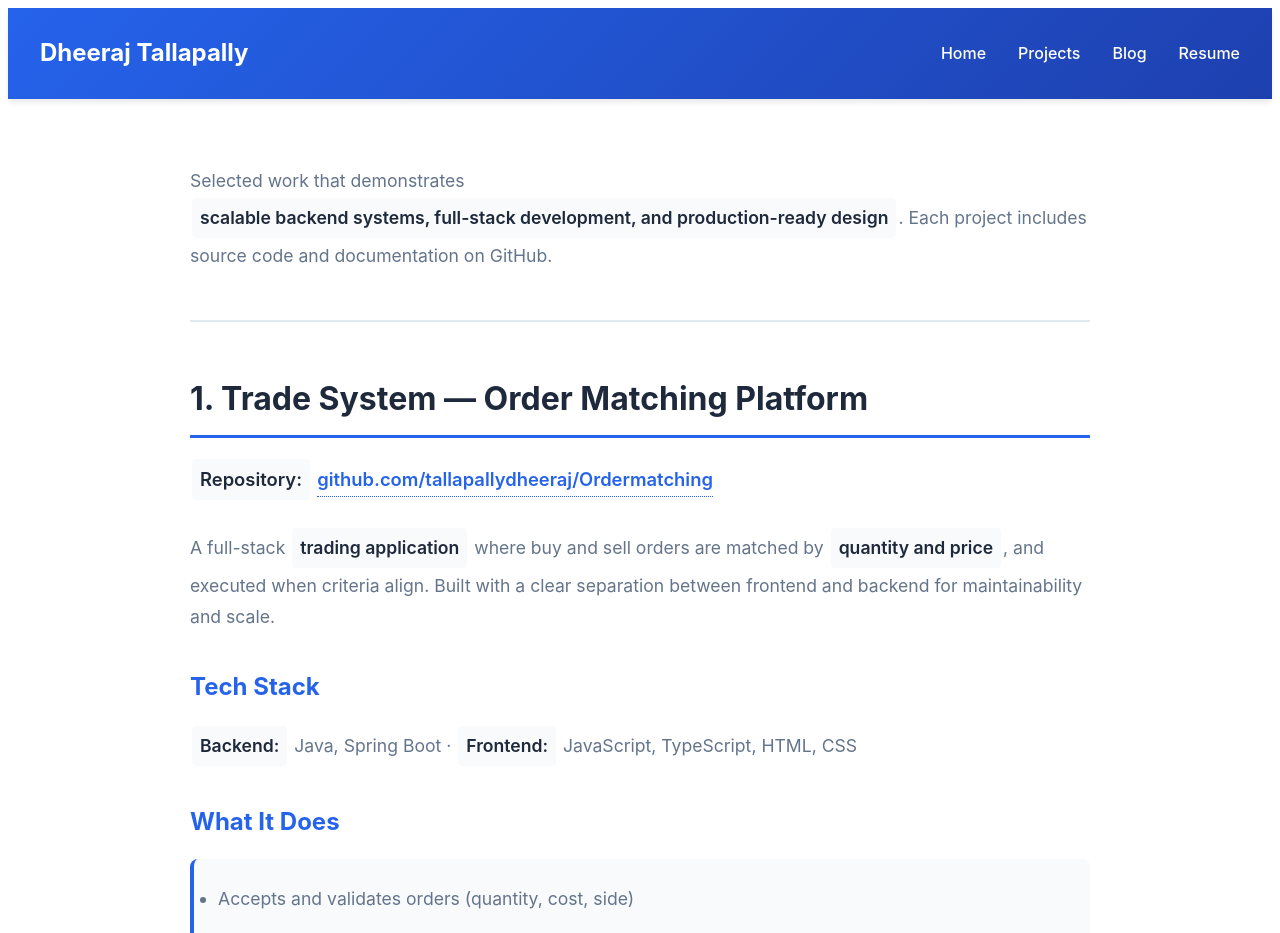
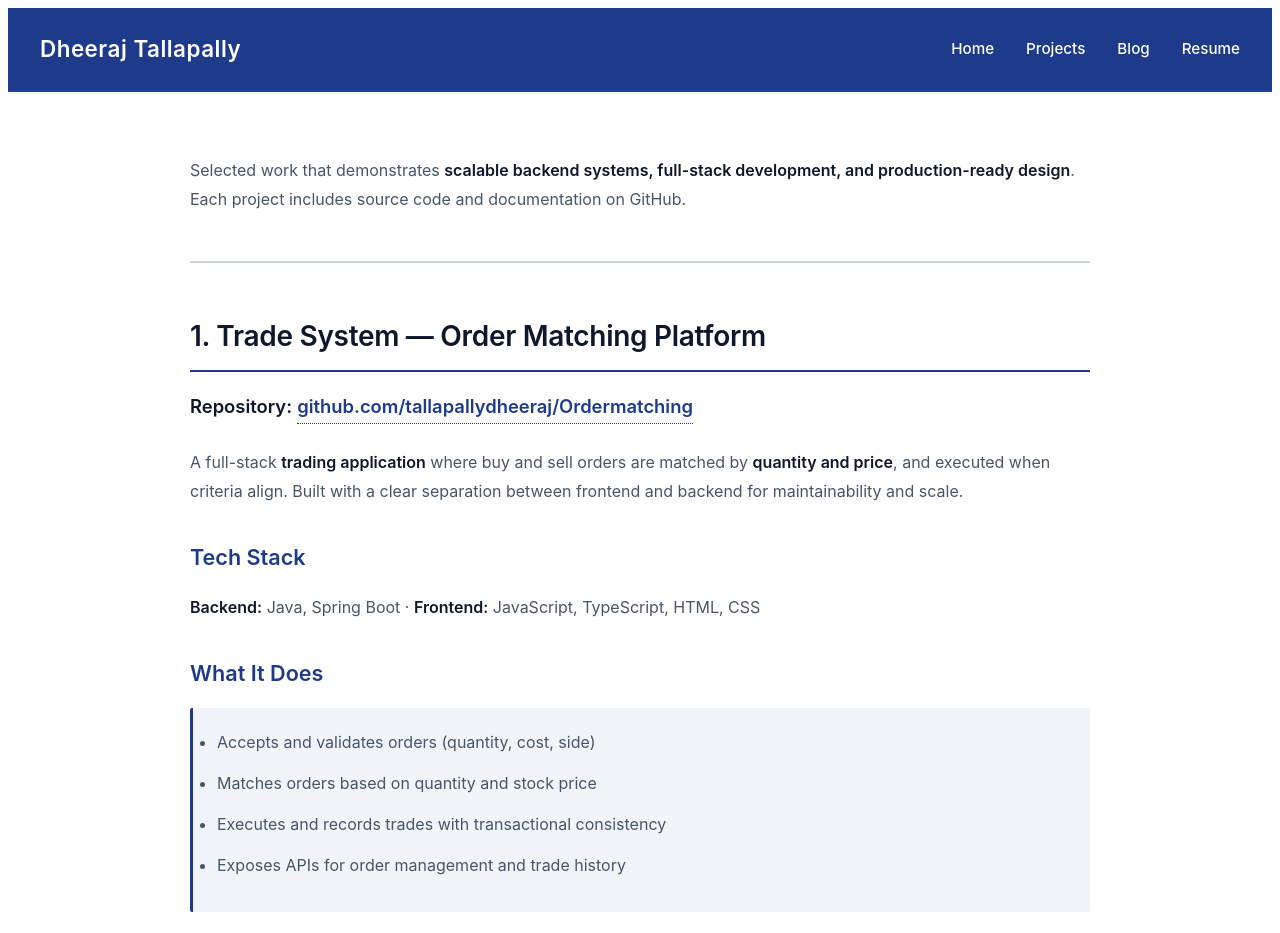
Before and after one commit to tallapallydheeraj/tallapallydheeraj.github.io, a Jekyll site: the page built from projects.md, in a window 1280 px wide and 1400 px high. Shown: the top 933 px of the window. Built offline with Jekyll 4.4.1, drawn with Linux system fonts in a browser that asks for light colours.

Commit message:
Added styling

```diff
--- a/assets/css/main.css
+++ b/assets/css/main.css
@@ -1,38 +1,40 @@
 /* Modern Portfolio Styling - Recruiter-Friendly Design */
 
 :root {
-  --primary-color: #2563eb;
+  --primary-color: #1e3a8a;
   --primary-dark: #1e40af;
-  --secondary-color: #64748b;
-  --accent-color: #0ea5e9;
-  --text-primary: #1e293b;
-  --text-secondary: #64748b;
+  --secondary-color: #475569;
+  --accent-color: #334155;
+  --text-primary: #0f172a;
+  --text-secondary: #475569;
   --bg-primary: #ffffff;
-  --bg-secondary: #f8fafc;
-  --border-color: #e2e8f0;
+  --bg-secondary: #f1f5f9;
+  --border-color: #cbd5e1;
   --shadow-sm: 0 1px 2px 0 rgb(0 0 0 / 0.05);
-  --shadow-md: 0 4px 6px -1px rgb(0 0 0 / 0.1);
-  --shadow-lg: 0 10px 15px -3px rgb(0 0 0 / 0.1);
-  --radius: 8px;
+  --shadow-md: 0 2px 4px -1px rgb(0 0 0 / 0.08);
+  --shadow-lg: 0 4px 6px -1px rgb(0 0 0 / 0.1);
+  --radius: 4px;
 }
 
 /* Global Styles */
 body {
-  font-family: -apple-system, BlinkMacSystemFont, 'Segoe UI', 'Roboto', 'Oxygen', 'Ubuntu', 'Cantarell', 'Fira Sans', 'Droid Sans', 'Helvetica Neue', sans-serif;
+  font-family: -apple-system, BlinkMacSystemFont, 'Segoe UI', 'Roboto', 'Helvetica Neue', Arial, sans-serif;
   line-height: 1.7;
   color: var(--text-primary);
   background-color: var(--bg-primary);
+  font-size: 16px;
 }
 
 /* Header & Navigation */
 .site-header {
-  background: linear-gradient(135deg, var(--primary-color) 0%, var(--primary-dark) 100%);
+  background-color: var(--primary-color);
   color: white;
-  padding: 1.5rem 0;
-  box-shadow: var(--shadow-md);
+  padding: 1.25rem 0;
+  box-shadow: var(--shadow-sm);
   position: sticky;
   top: 0;
   z-index: 100;
+  border-bottom: 2px solid var(--primary-dark);
 }
 
 .site-header .wrapper {
@@ -45,11 +47,12 @@ body {
 }
 
 .site-title {
-  font-size: 1.5rem;
-  font-weight: 700;
+  font-size: 1.4rem;
+  font-weight: 600;
   margin: 0;
   color: white;
   text-decoration: none;
+  letter-spacing: 0.5px;
 }
 
 .site-title:hover {
@@ -70,10 +73,11 @@ body {
   font-weight: 500;
   transition: opacity 0.2s;
   padding: 0.5rem 0;
+  font-size: 0.95rem;
 }
 
 .site-nav a:hover {
-  opacity: 0.8;
+  opacity: 0.85;
   text-decoration: underline;
 }
 
@@ -87,11 +91,12 @@ body {
 /* Hero Section */
 .page-content > h1:first-child,
 .page-content > h2:first-child {
-  font-size: 2.5rem;
-  font-weight: 800;
+  font-size: 2.25rem;
+  font-weight: 700;
   color: var(--text-primary);
   margin-bottom: 1rem;
-  line-height: 1.2;
+  line-height: 1.3;
+  letter-spacing: -0.5px;
 }
 
 /* Typography */
@@ -103,16 +108,19 @@ h1, h2, h3, h4, h5, h6 {
 }
 
 h2 {
-  font-size: 2rem;
-  border-bottom: 3px solid var(--primary-color);
+  font-size: 1.75rem;
+  border-bottom: 2px solid var(--primary-color);
   padding-bottom: 0.5rem;
   margin-top: 3rem;
+  font-weight: 600;
+  letter-spacing: -0.3px;
 }
 
 h3 {
-  font-size: 1.5rem;
+  font-size: 1.35rem;
   color: var(--primary-color);
   margin-top: 2rem;
+  font-weight: 600;
 }
 
 p {
@@ -146,7 +154,6 @@ li {
 pre {
   background-color: var(--bg-secondary);
   border: 1px solid var(--border-color);
-  border-radius: var(--radius);
   padding: 1rem;
   overflow-x: auto;
   margin-bottom: 1.5rem;
@@ -155,7 +162,7 @@ pre {
 code {
   background-color: var(--bg-secondary);
   padding: 0.2rem 0.4rem;
-  border-radius: 4px;
+  border: 1px solid var(--border-color);
   font-size: 0.9em;
 }
 
@@ -164,26 +171,32 @@ table {
   width: 100%;
   border-collapse: collapse;
   margin-bottom: 2rem;
+  border: 1px solid var(--border-color);
   box-shadow: var(--shadow-sm);
-  border-radius: var(--radius);
-  overflow: hidden;
 }
 
 th {
   background-color: var(--primary-color);
   color: white;
-  padding: 1rem;
+  padding: 0.875rem 1rem;
   text-align: left;
   font-weight: 600;
+  font-size: 0.95rem;
+  border-bottom: 2px solid var(--primary-dark);
 }
 
 td {
-  padding: 1rem;
+  padding: 0.875rem 1rem;
   border-bottom: 1px solid var(--border-color);
+  font-size: 0.95rem;
+}
+
+tr:nth-child(even) {
+  background-color: var(--bg-secondary);
 }
 
 tr:hover {
-  background-color: var(--bg-secondary);
+  background-color: #e2e8f0;
 }
 
 /* Cards & Sections */
@@ -211,11 +224,21 @@ h3 + p {
 /* Footer */
 .site-footer {
   background-color: var(--bg-secondary);
-  border-top: 1px solid var(--border-color);
+  border-top: 2px solid var(--border-color);
   padding: 2rem 0;
   margin-top: 4rem;
   text-align: center;
   color: var(--text-secondary);
+  font-size: 0.9rem;
+}
+
+.site-footer a {
+  color: var(--primary-color);
+  text-decoration: none;
+}
+
+.site-footer a:hover {
+  text-decoration: underline;
 }
 
 /* Responsive Design */
@@ -277,7 +300,7 @@ html {
 
 /* Enhanced Readability */
 .page-content {
-  font-size: 1.1rem;
+  font-size: 1rem;
 }
 
 strong {
@@ -287,11 +310,8 @@ strong {
 
 /* Badge/Tag Style for Tech Stack */
 .page-content strong {
-  display: inline-block;
-  background-color: var(--bg-secondary);
-  padding: 0.25rem 0.5rem;
-  border-radius: 4px;
-  margin: 0.125rem;
+  font-weight: 600;
+  color: var(--text-primary);
 }
 
 /* Project Section Enhancements */
@@ -318,31 +338,30 @@ strong {
 .page-content h3 + ul,
 .page-content h3 + ol {
   background-color: var(--bg-secondary);
-  padding: 1.5rem;
-  border-radius: var(--radius);
-  border-left: 4px solid var(--primary-color);
+  padding: 1.25rem 1.5rem;
+  border-left: 3px solid var(--primary-color);
   margin-top: 1rem;
+  border-radius: 2px;
 }
 
 /* Image Enhancements */
 .page-content img {
   max-width: 100%;
   height: auto;
-  border-radius: var(--radius);
-  box-shadow: var(--shadow-md);
+  border: 1px solid var(--border-color);
+  box-shadow: var(--shadow-sm);
   margin: 1.5rem 0;
 }
 
 /* Blockquotes */
 blockquote {
-  border-left: 4px solid var(--primary-color);
+  border-left: 3px solid var(--primary-color);
   padding-left: 1.5rem;
   margin: 1.5rem 0;
   color: var(--text-secondary);
   font-style: italic;
   background-color: var(--bg-secondary);
   padding: 1rem 1.5rem;
-  border-radius: var(--radius);
 }
 
 /* Horizontal Rules */
@@ -354,10 +373,10 @@ hr {
 
 /* Contact Section */
 .page-content p:has(a[href^="mailto:"]) {
-  font-size: 1.1rem;
+  font-size: 1rem;
   padding: 1rem;
   background-color: var(--bg-secondary);
-  border-radius: var(--radius);
+  border: 1px solid var(--border-color);
   text-align: center;
 }
 
```
